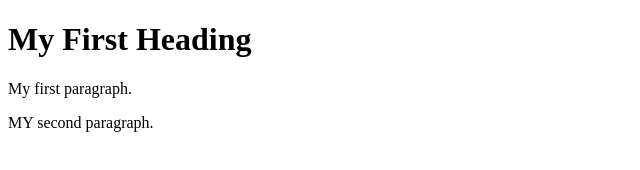
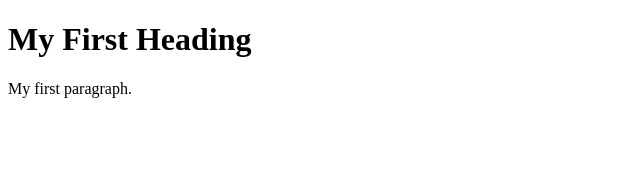
Before and after one commit to 786mkavitha/assginment--0, a plain HTML site: page index.html in a window 1280 px wide. Shown: the whole page, without its empty margins (0-640 px from the left). Drawn offline with Linux system fonts and the light colour scheme.

Commit message:
Revert "new REVERT modifed file"
This reverts commit d50c4a862a3c14924e2104a122d1f922a349a781.

```diff
--- a/index.html
+++ b/index.html
@@ -5,7 +5,6 @@
 <h1>My First Heading</h1>
 
 <p>My first paragraph.</p>
-<p> MY second paragraph.</p>
 
 </body>
 </html>
```
